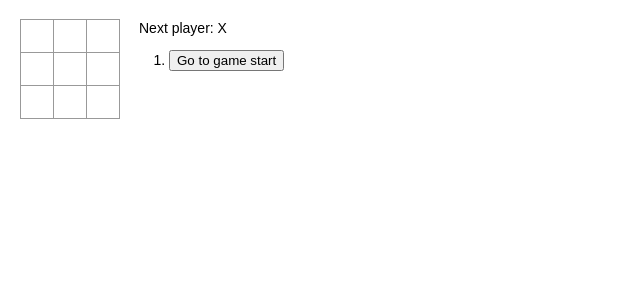
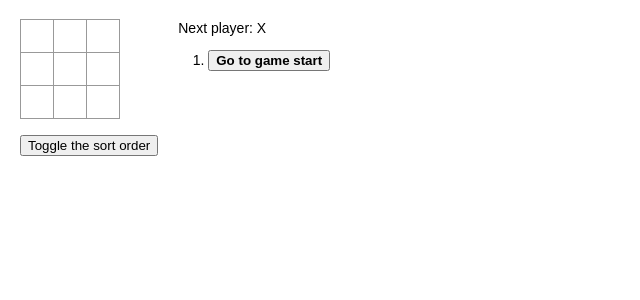
Before and after one commit to Made1ra/tic-tac-toe, a React (Create React App) app: page / in a window 1280 px wide. Shown: the top 300 px of the page, without its empty margins (0-640 px from the left). Built offline with nearby package versions, Linux system fonts and the light colour scheme.

Commit message:
Add improvements

```diff
--- a/package.json
+++ b/package.json
@@ -10,6 +10,7 @@
     "@types/node": "^18.0.3",
     "@types/react": "^18.0.15",
     "@types/react-dom": "^18.0.6",
+    "antd": "^4.21.7",
     "react": "^18.2.0",
     "react-dom": "^18.2.0",
     "react-scripts": "^2.1.3",
@@ -39,5 +40,8 @@
       "last 1 firefox version",
       "last 1 safari version"
     ]
+  },
+  "devDependencies": {
+    "@types/lodash": "^4.14.182"
   }
 }
--- a/src/App.tsx
+++ b/src/App.tsx
@@ -15,7 +15,10 @@ function calculateWinner(squares: number[]) {
     for (let i = 0; i < lines.length; i++) {
         const [a, b, c] = lines[i];
         if (squares[a] && squares[a] === squares[b] && squares[a] === squares[c]) {
-            return squares[a];
+            return {
+                winner: squares[a],
+                winningSquare: lines[i],
+            }
         }
     }
 
@@ -28,11 +31,13 @@ class App extends React.Component<any, any> {
         this.state = {
             history: [
                 {
-                    squares: Array(9).fill(null)
+                    squares: Array(9).fill(null),
+                    clickedSquare: [0, 0],
                 }
             ],
             stepNumber: 0,
-            xIsNext: true
+            xIsNext: true,
+            ascending: true,
         };
     }
 
@@ -48,11 +53,12 @@ class App extends React.Component<any, any> {
         this.setState({
             history: history.concat([
                 {
-                    squares: squares
+                    squares: squares,
+                    clickedSquare: [Math.floor((i % 3) + 1), Math.floor((i / 3) + 1)],
                 }
             ]),
             stepNumber: history.length,
-            xIsNext: !this.state.xIsNext
+            xIsNext: !this.state.xIsNext,
         });
     }
 
@@ -63,25 +69,40 @@ class App extends React.Component<any, any> {
         });
     }
 
+    sortMoves() {
+        this.setState({
+            ascending: !this.state.ascending,
+        });
+    }
+
     render() {
         const history = this.state.history;
         const current = history[this.state.stepNumber];
         const winner = calculateWinner(current.squares);
+        const ascending = this.state.ascending;
 
-        const moves = history.map((step: number, move: number) => {
+        const moves = history.map((step: any, move: number) => {
+            const clickedSquare = step.clickedSquare;
             const desc = move ?
-                'Go to move #' + move :
+                `Go to move #${move} (${clickedSquare[0]}, ${clickedSquare[1]})` :
                 'Go to game start';
             return (
                 <li key={move}>
-                    <button onClick={() => this.jumpTo(move)}>{desc}</button>
+                    <button
+                        style={this.state.stepNumber === move ? { fontWeight: "bold" } : {}}
+                        onClick={() => this.jumpTo(move)}
+                    >
+                        {desc}
+                    </button>
                 </li>
             );
         });
 
         let status: string;
         if (winner) {
-            status = 'Winner: ' + winner;
+            status = 'Winner: ' + winner.winner;
+        } else if (this.state.stepNumber === 9 && !winner) {
+            status = 'Draw';
         } else {
             status = 'Next player: ' + (this.state.xIsNext ? 'X' : 'O');
         }
@@ -92,11 +113,14 @@ class App extends React.Component<any, any> {
                     <Board
                         squares={current.squares}
                         onClick={(i: any) => this.handleClick(i)}
+                        winner={winner && winner.winningSquare}
                     />
+                    <br />
+                    <button onClick={() => this.sortMoves()}>Toggle the sort order</button>
                 </div>
                 <div className="game-info">
                     <div>{status}</div>
-                    <ol>{moves}</ol>
+                    <ol>{ascending ? moves : moves.reverse()}</ol>
                 </div>
             </div>
         );
--- a/src/components/Board.tsx
+++ b/src/components/Board.tsx
@@ -3,31 +3,30 @@ import Square from './Square';
 
 function Board(props: any) {
     function renderSquare(i: number) {
+        const winningSquare = props.winner && props.winner.includes(i) ? true : false;
+
         return (
             <Square
                 value={props.squares[i]}
                 onClick={() => props.onClick(i)}
+                winningSquare={winningSquare}
             />
         );
     }
 
+    const squares = [];
+    for (let row = 0; row < 3; row++) {
+        const rows = [];
+        for (let column = 0; column < 3; column++) {
+            rows.push(<span key={(row * 3) + column}>{renderSquare((row * 3) + column)}</span>)
+        }
+
+        squares.push(<div className="board-row" key={row}>{rows}</div>);
+    }
+
     return (
         <div>
-            <div className="board-row">
-                {renderSquare(0)}
-                {renderSquare(1)}
-                {renderSquare(2)}
-            </div>
-            <div className="board-row">
-                {renderSquare(3)}
-                {renderSquare(4)}
-                {renderSquare(5)}
-            </div>
-            <div className="board-row">
-                {renderSquare(6)}
-                {renderSquare(7)}
-                {renderSquare(8)}
-            </div>
+            {squares}
         </div>
     );
 }
--- a/src/components/Square.tsx
+++ b/src/components/Square.tsx
@@ -5,6 +5,7 @@ function Square(props: any) {
         <button
             className="square"
             onClick={props.onClick}
+            style={props.winningSquare ? { backgroundColor: "#ccc" } : {}}
         >
             {props.value}
         </button>
```
Also changed, not shown: 1 other file (tests, documents, lock files or other folders).
